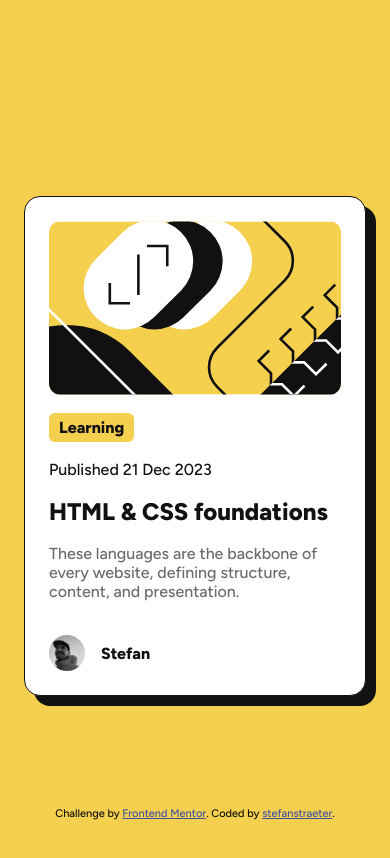
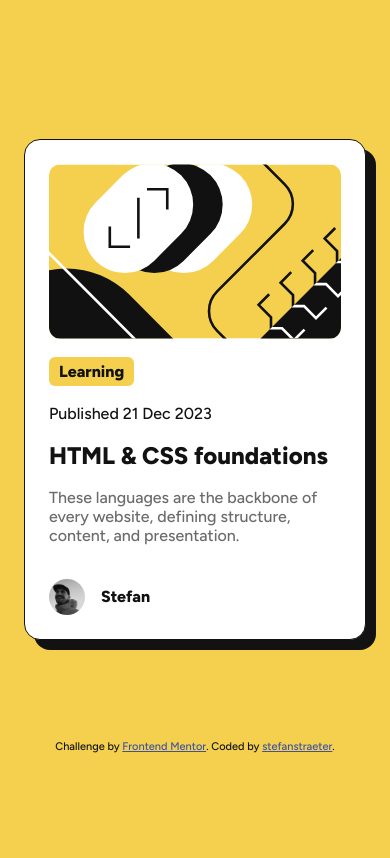
Before and after one commit to stefanstraeter/Blog-Preview-Card, a plain HTML site: page index.html in a window 390 px wide. Drawn offline with Linux system fonts and the light colour scheme.

Commit message:
index.html

```diff
--- a/index.html
+++ b/index.html
@@ -124,10 +124,14 @@
         color: hsl(47, 88%, 63%);
       }
 
-      @media only screen and (max-width: 480px) {
+          @media only screen and (max-width: 480px) {
         body {
           margin: 24px;
-          overflow: scroll;
+        }
+
+        .attribution {
+          position: inherit;
+          margin-top: 100px;
         }
       }
     </style>
```
